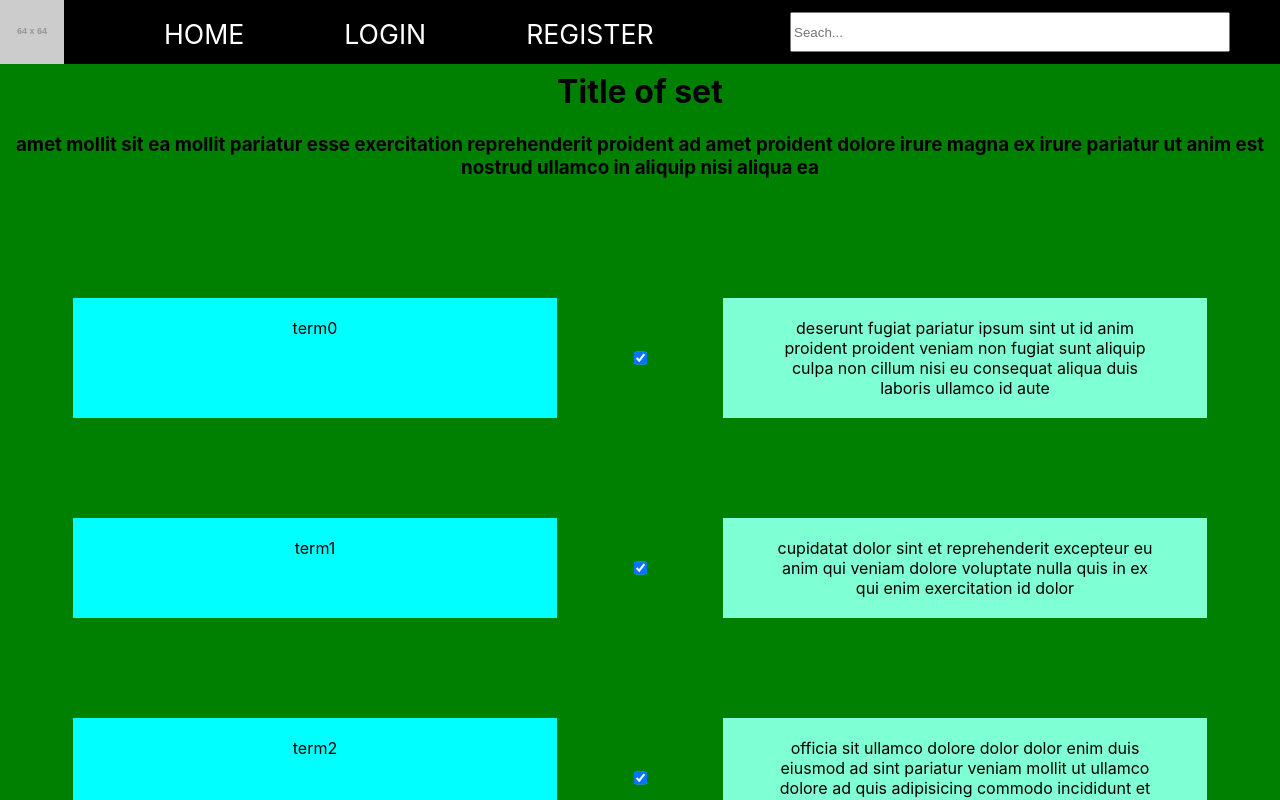
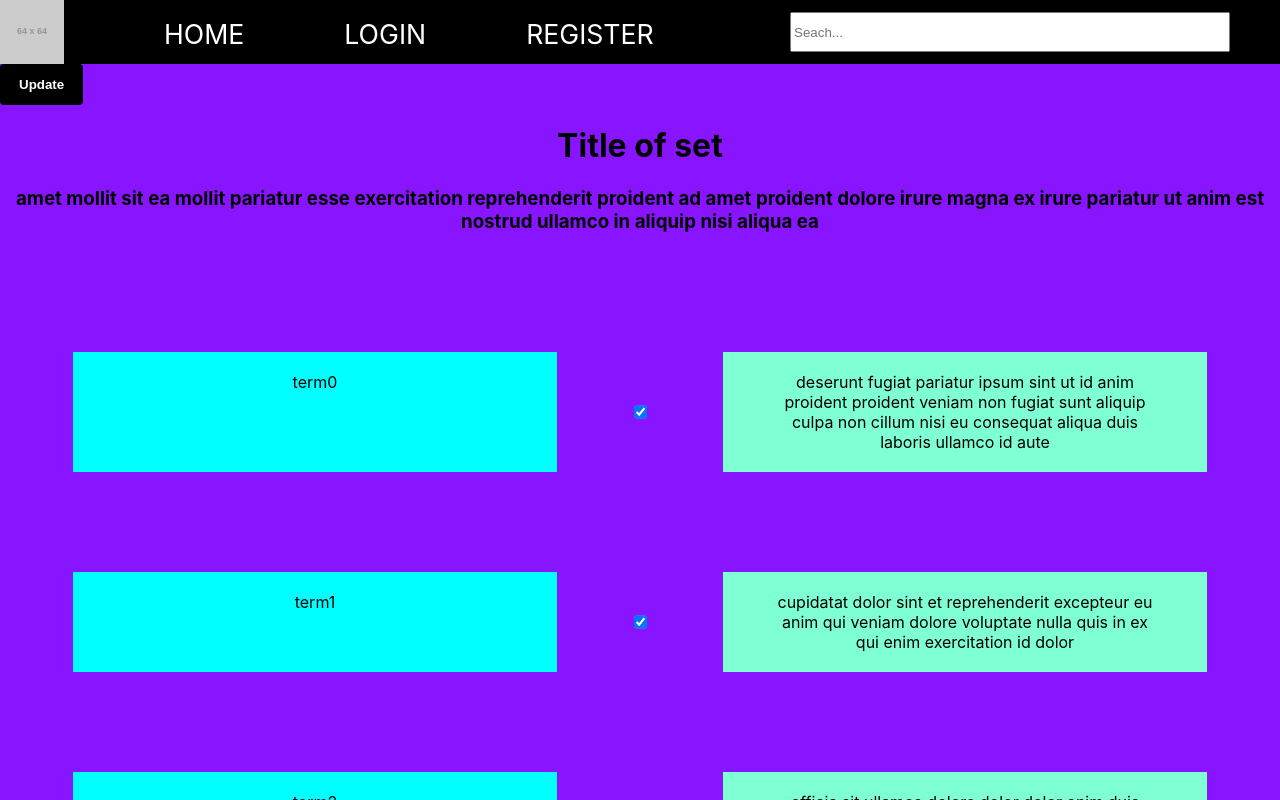
Before and after one commit to Diglettss/Flashcards, a React (Vite) app in the folder flashcards-ui/: page /mySets/1 in a window 1280 px wide. Shown: the top 800 px of the page. Built offline with nearby package versions, Linux system fonts and the light colour scheme.

Commit message:
cleaning up styles and jsx

```diff
--- a/flashcards-ui/contexts/flashcard.jsx
+++ b/flashcards-ui/contexts/flashcard.jsx
@@ -5,7 +5,6 @@ import { LoremIpsum } from "lorem-ipsum";
 const FlashcardContext = createContext(null);
 
 export const FlashcardContextProvider = ({ children }) => {
-    //TODO put this in its own context file
     const [showSettingsModal, setShowSettingsModal] = useState(false);
     const [info, setInfo] = useState({
         title: "Title of set",
--- a/flashcards-ui/src/components/App/App.jsx
+++ b/flashcards-ui/src/components/App/App.jsx
@@ -60,7 +60,7 @@ function App() {
                         element={<FlashcardOverviewPage />}
                     />
                     <Route
-                        path="/flashcard/studymode/:setId"
+                        path="/mySets/studymode/:setId"
                         element={<StudyPage />}
                     />
                     <Route path="*" element={<NotFound />} />
--- a/flashcards-ui/src/components/FlashcardOverviewPage/FlashcardOverviewPage.css
+++ b/flashcards-ui/src/components/FlashcardOverviewPage/FlashcardOverviewPage.css
@@ -1,10 +1,16 @@
 .FlashcardOverviewPage {
-  background-color: green;
+  background-color: #8914ff;
+  position: relative;
+  top: 64px;
 }
 
 .FlashcardOverviewPage .title,
 .FlashcardOverviewPage .description {
   text-align: center;
+}
+
+.FlashcardOverviewPage .update-button {
+  z-index: 9;
 }
 
 .FlashcardOverviewPage .start-button {
--- a/flashcards-ui/src/components/FlashcardOverviewPage/FlashcardOverviewPage.jsx
+++ b/flashcards-ui/src/components/FlashcardOverviewPage/FlashcardOverviewPage.jsx
@@ -5,7 +5,7 @@ import { useNavigate, useParams } from "react-router-dom";
 import { useFlashcardContext } from "../../../contexts/flashcard.jsx";
 
 function FlashcardOverviewPageContent({ info, setInfo }) {
-    const navigate = useFlashcardContext();
+    const navigate = useNavigate();
     return (
         <div className="FlashcardOverviewPage">
             <button className="update-button">Update</button>
@@ -28,7 +28,8 @@ function FlashcardOverviewPageContent({ info, setInfo }) {
             </div>
             <div className="start-button">
                 <button
-                    onClick={() => {
+                    id={info.setId}
+                    onClick={e => {
                         const filteredFlashcard = info.flashcard.filter((e) => {
                             if (e.selected == true) {
                                 return e;
@@ -39,7 +40,7 @@ function FlashcardOverviewPageContent({ info, setInfo }) {
                                 "Please have at least two flashcards"
                             );
                         } else {
-                            navigate("/flashcard/studymode/1");
+                            navigate(`/mysets/studymode/${e.target.id}`);
                         }
                     }}
                 >
@@ -56,7 +57,7 @@ export default function FlashcardOverviewPage() {
     const { setId } = useParams();
     const [info, setInfo] = useState(mySets[setId]);
 
-    //if a set doesn't have the setId send the user to the shadow realm
+    //if the params setId doesn't exist in mySets send the user to the shadow realm
     useEffect(() => {
         if (setId < 0 || setId >= mySets.length) {
             console.log("sending you to the shadow realm");
--- a/flashcards-ui/src/components/FlashcardOverviewPage/FlashcardOverviewPage.scss
+++ b/flashcards-ui/src/components/FlashcardOverviewPage/FlashcardOverviewPage.scss
@@ -1,17 +1,22 @@
 .FlashcardOverviewPage {
-    background-color: green;
+    background-color:rgb(137, 20, 255);
+    position: relative;
+    top: 64px;
     .title,
     .description {
         text-align: center;
     }
+    .update-button{
+        z-index: 9;
+        // height: 50vh;
+    }
     .start-button {
         color: blueviolet;
-        button{
+        button {
             margin: 40px auto;
         }
         padding-bottom: 40px;
     }
-
 
     .flashcards {
         display: flex;
--- a/flashcards-ui/src/components/LoginPage/LoginForm.css
+++ b/flashcards-ui/src/components/LoginPage/LoginForm.css
@@ -39,7 +39,6 @@ div {
 }
 
 .submit-login, button {
-    margin-top: 10px;
     background: transparent;
     border: 1px solid transparent;
     display: flex;
--- a/flashcards-ui/src/index.css
+++ b/flashcards-ui/src/index.css
@@ -4,4 +4,5 @@
 
 body{
     margin: 0;
+    /* top: 0; */
 }
```
Also changed, not shown: 1 other file (tests, documents, lock files or other folders).
